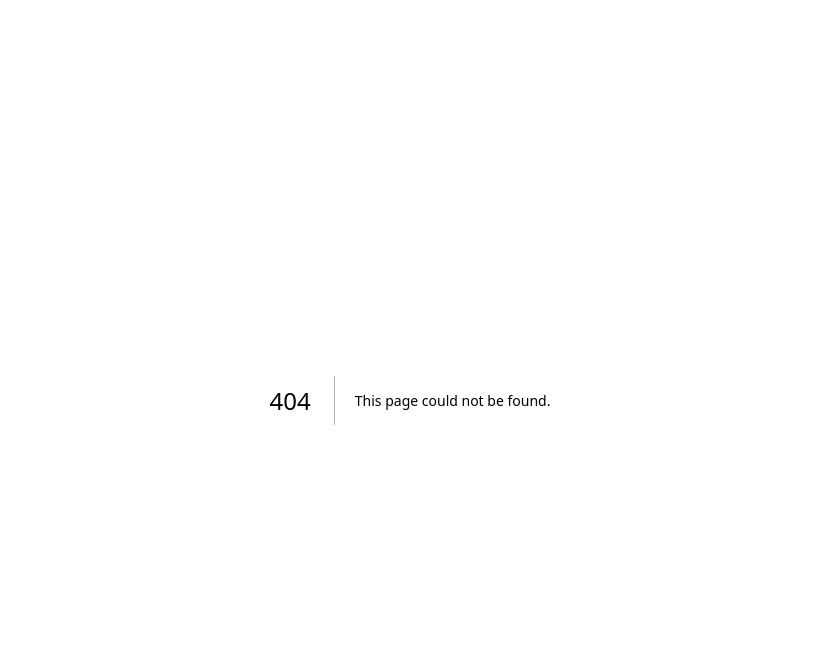
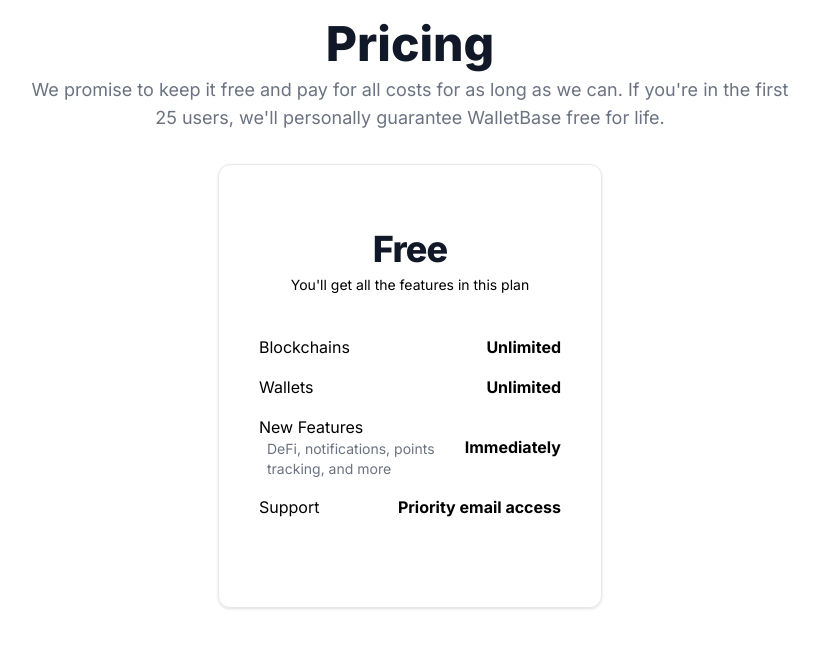
Before and after one commit to ArshaanB/wallet-base, a Next.js app: page /pricing in a window 1280 px wide. Before the commit this address had no page. Shown: the top 648 px of the page, without its empty margins (230-1049 px from the left). Built offline with nearby package versions, Linux system fonts and the light colour scheme.

Commit message:
updated database and auth on supabase, added pricing page and component

```diff
--- /dev/null
+++ b/app/pricing/page.tsx
@@ -0,0 +1,9 @@
+import { Pricing } from "../../components/pricing";
+
+export default function Page() {
+  return (
+    <div className="my-5">
+      <Pricing />
+    </div>
+  );
+}
--- a/components/landing-page.tsx
+++ b/components/landing-page.tsx
@@ -23,21 +23,15 @@
           <nav className="ml-auto flex gap-4 sm:gap-6">
             <Link
               className="text-sm font-medium hover:underline underline-offset-4"
-              href="#"
+              href="#features"
             >
               Features
             </Link>
             <Link
               className="text-sm font-medium hover:underline underline-offset-4"
-              href="#"
+              href="/pricing"
             >
               Pricing
-            </Link>
-            <Link
-              className="text-sm font-medium hover:underline underline-offset-4"
-              href="#"
-            >
-              About
             </Link>
             <Link
               className="text-sm font-medium hover:underline underline-offset-4"
@@ -87,7 +81,7 @@
           </div>
         </section>
       </div>
-      <main className="flex-1 ">
+      <main id="features" className="flex-1 ">
         <section className="w-full py-12 md:py-24 lg:py-32">
           <div className="px-4 md:px-6">
             <div className="grid gap-10 sm:px-10 md:gap-16 md:grid-cols-2">
--- /dev/null
+++ b/components/pricing.tsx
@@ -0,0 +1,55 @@
+import {
+  CardTitle,
+  CardDescription,
+  CardHeader,
+  CardContent,
+  Card
+} from "@/components/ui/card";
+
+export function Pricing() {
+  return (
+    <div className="grid items-start gap-8">
+      <div className="flex flex-col items-center text-center">
+        <h1 className="text-5xl font-extrabold text-gray-900">Pricing</h1>
+        <p className="text-lg text-gray-500 w-3/5 mt-2">
+          We promise to keep it free and pay for all costs for as long as we
+          can. If you&apos;re in the first 25 users, we&apos;ll personally
+          guarantee WalletBase free for life.
+        </p>
+      </div>
+      <Card className="w-full max-w-sm mx-auto p-4 pb-16">
+        <CardContent className="p-6 grid gap-4 relative">
+          <CardHeader className="text-center">
+            <CardTitle className="text-4xl font-extrabold text-gray-900">
+              Free
+            </CardTitle>
+            <CardDescription>
+              You&apos;ll get all the features in this plan
+            </CardDescription>
+          </CardHeader>
+          <div className="flex items-center justify-between">
+            <div>Blockchains</div>
+            <div className="font-bold">Unlimited</div>
+          </div>
+          <div className="flex items-center justify-between">
+            <div>Wallets</div>
+            <div className="font-bold">Unlimited</div>
+          </div>
+          <div className="flex items-center justify-between">
+            <div>
+              New Features
+              <div className="text-sm text-gray-500 px-2">
+                DeFi, notifications, points tracking, and more
+              </div>
+            </div>
+            <div className="font-bold">Immediately</div>
+          </div>
+          <div className="flex items-center justify-between">
+            <div>Support</div>
+            <div className="font-bold">Priority email access</div>
+          </div>
+        </CardContent>
+      </Card>
+    </div>
+  );
+}
```
